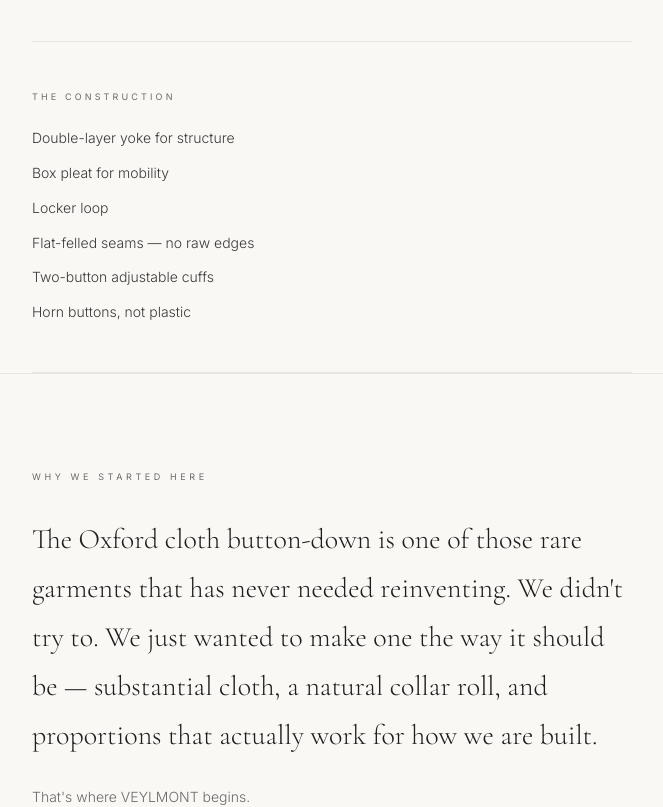
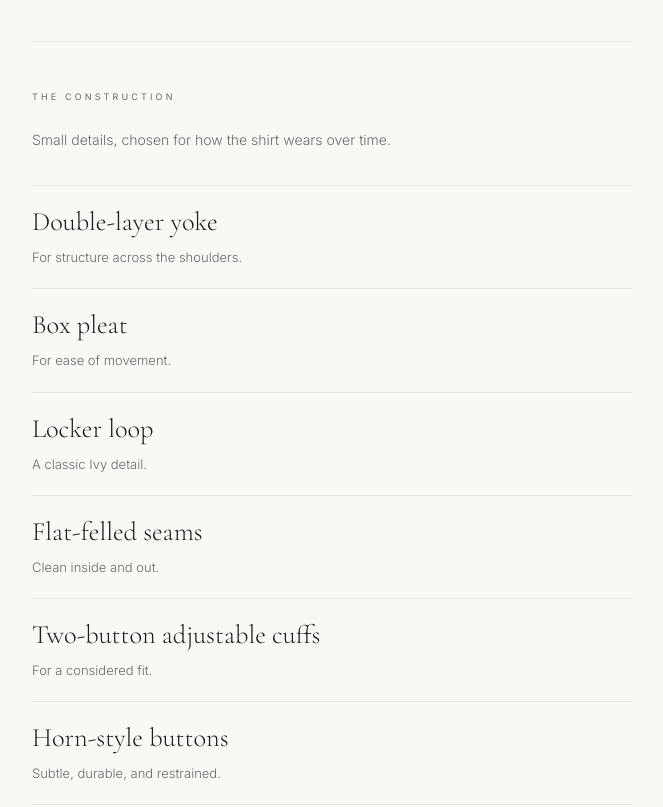
Before and after one commit to Yarri9916/veylmont-landing, a Next.js app: page / in a window 1280 px wide. Shown: the part 1820-2627 px from the top of the page, without its empty margins (308-971 px from the left). Built offline with nearby package versions, Linux system fonts and the light colour scheme.

Commit message:
Refine construction section

```diff
--- a/components/editorial.tsx
+++ b/components/editorial.tsx
@@ -22,7 +22,7 @@
 const sections = [
   {
     heading: "THE COLLAR",
-    body: "A soft, natural roll — not forced flat, not pinned stiff. The way a button-down collar should sit.",
+    body: "A soft, natural roll -- not forced flat, not pinned stiff. The way a button-down collar should sit.",
   },
   {
     heading: "THE FABRIC",
@@ -34,13 +34,32 @@
   },
   {
     heading: "THE CONSTRUCTION",
+    intro: "Small details, chosen for how the shirt wears over time.",
     list: [
-      "Double-layer yoke for structure",
-      "Box pleat for mobility",
-      "Locker loop",
-      "Flat-felled seams — no raw edges",
-      "Two-button adjustable cuffs",
-      "Horn buttons, not plastic",
+      {
+        title: "Double-layer yoke",
+        description: "For structure across the shoulders.",
+      },
+      {
+        title: "Box pleat",
+        description: "For ease of movement.",
+      },
+      {
+        title: "Locker loop",
+        description: "A classic Ivy detail.",
+      },
+      {
+        title: "Flat-felled seams",
+        description: "Clean inside and out.",
+      },
+      {
+        title: "Two-button adjustable cuffs",
+        description: "For a considered fit.",
+      },
+      {
+        title: "Horn-style buttons",
+        description: "Subtle, durable, and restrained.",
+      },
     ],
   },
 ];
@@ -71,11 +90,24 @@
                   {s.body}
                 </p>
               )}
+              {s.intro && (
+                <p className="text-[14px] font-light text-[#6A6A6A] leading-[1.85] max-w-[420px] mb-8">
+                  {s.intro}
+                </p>
+              )}
               {s.list && (
-                <ul className="space-y-3 mt-1">
+                <ul className="mt-2 border-t border-[#E8E5DF]">
                   {s.list.map((item) => (
-                    <li key={item} className="text-[14px] font-light text-[#3A3A3A] leading-relaxed">
-                      {item}
+                    <li
+                      key={item.title}
+                      className="border-b border-[#E8E5DF] py-5"
+                    >
+                      <p className="font-serif text-[clamp(1.25rem,3vw,1.65rem)] font-light text-[#1E1E1E] leading-tight">
+                        {item.title}
+                      </p>
+                      <p className="mt-2 text-[13px] font-light text-[#6A6A6A] leading-relaxed">
+                        {item.description}
+                      </p>
                     </li>
                   ))}
                 </ul>
```
